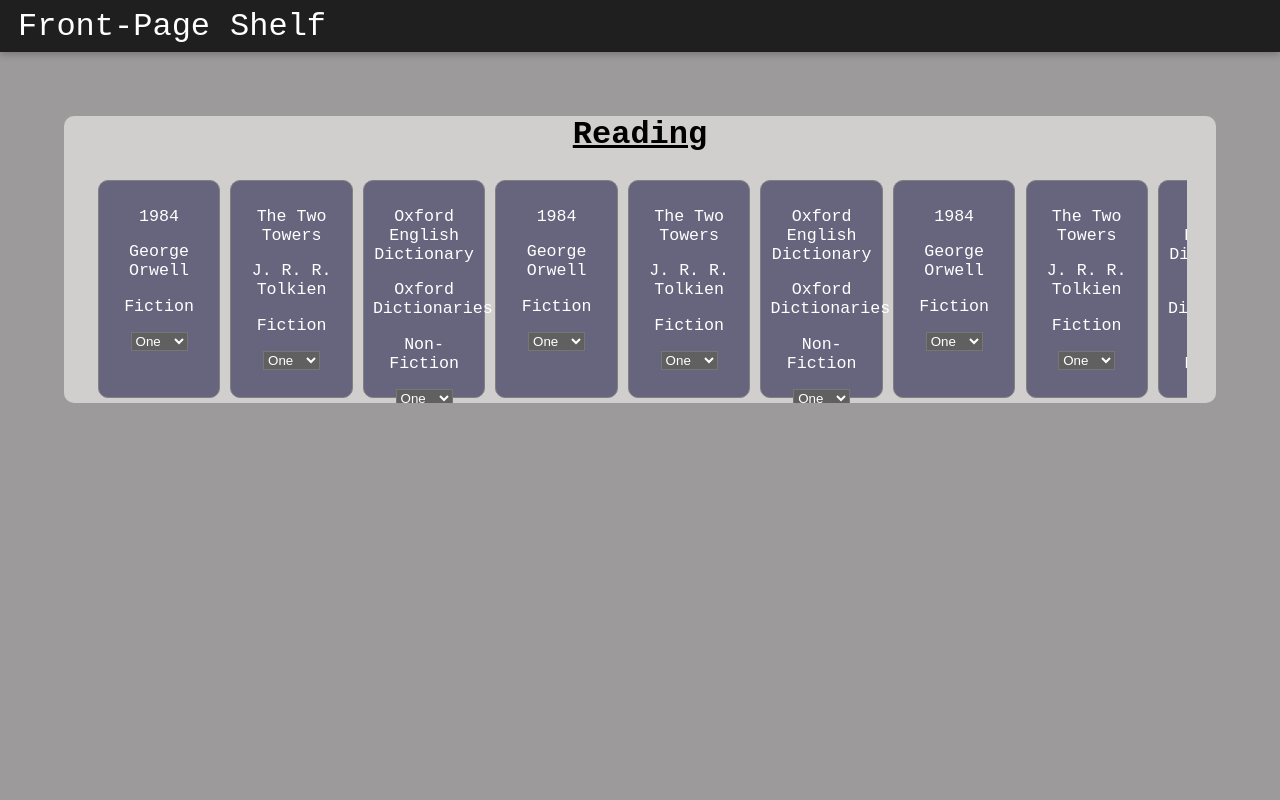
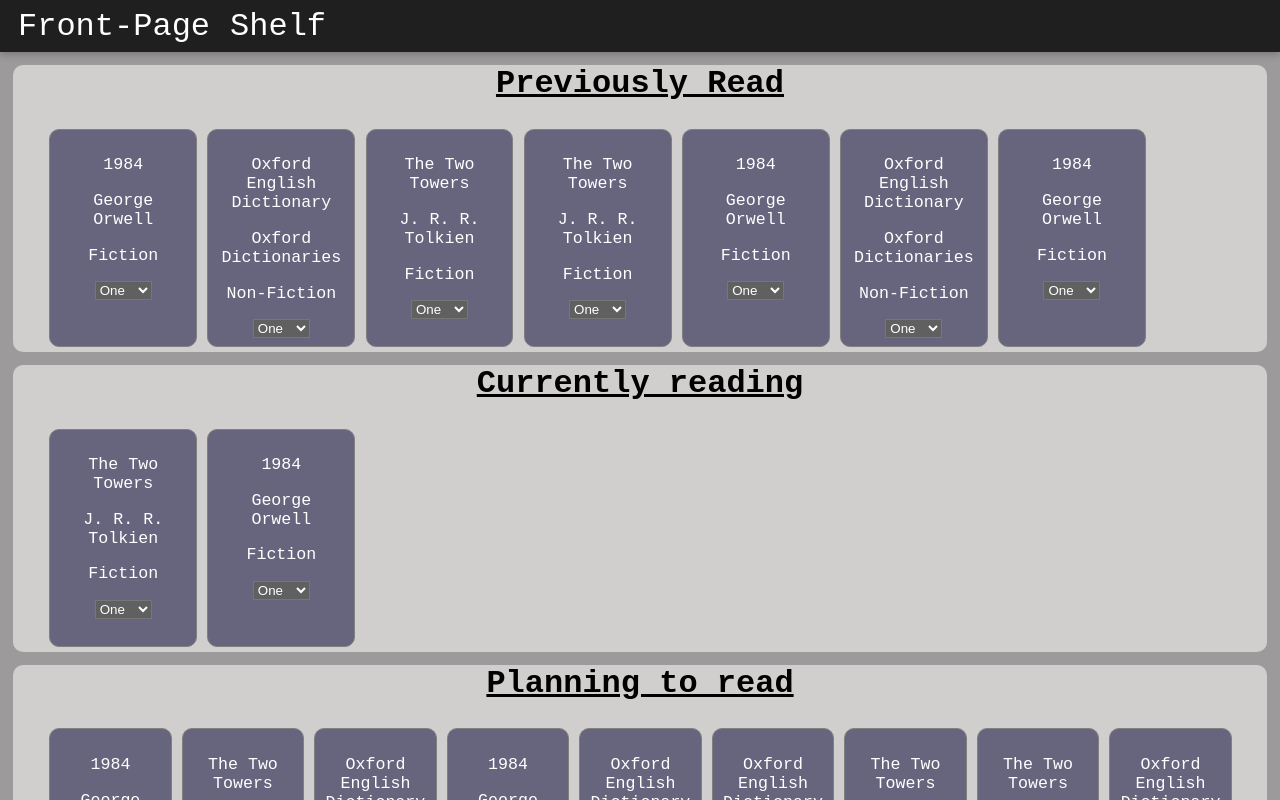
Before and after one commit to Papgooner/bookshelf_project, a React (Create React App) app in the folder bookshelf/: page /Shelf in a window 1280 px wide. Built offline with nearby package versions, Linux system fonts and the light colour scheme.

Commit message:
adds other shelves

```diff
--- a/bookshelf/package.json
+++ b/bookshelf/package.json
@@ -1,6 +1,6 @@
 {
   "name": "bookshelf",
-  "version": "0.2.3",
+  "version": "0.2.5",
   "private": true,
   "dependencies": {
     "@testing-library/jest-dom": "^5.16.5",
--- /dev/null
+++ b/bookshelf/src/components/AlreadyRead.js
@@ -0,0 +1,5 @@
+function AlreadyRead() {
+
+}
+
+export default AlreadyRead;
--- a/bookshelf/src/components/bookList.js
+++ b/bookshelf/src/components/bookList.js
@@ -1,33 +1,34 @@
 import { useEffect } from "react";
 
 function BookList(props) {
-    let listOfBooks = [];
-    let bookOne = {title: "1984", author: "George Orwell", genre: "Fiction", id: "0"};
-    let bookTwo = {title: "The Two Towers", author: "J. R. R. Tolkien", genre: "Fiction", id: "1"};
-    let bookThree = {title: "Oxford English Dictionary", author: "Oxford Dictionaries", genre: "Non-Fiction", id: "2"};
-    let bookFour = {title: "1984", author: "George Orwell", genre: "Fiction", id: "3"};
-    let bookFive = {title: "The Two Towers", author: "J. R. R. Tolkien", genre: "Fiction", id: "4"};
-    let bookSix = {title: "Oxford English Dictionary", author: "Oxford Dictionaries", genre: "Non-Fiction", id: "5"};
-    let bookSeven = {title: "1984", author: "George Orwell", genre: "Fiction", id: "6"};
-    let bookEight = {title: "The Two Towers", author: "J. R. R. Tolkien", genre: "Fiction", id: "7"};
-    let bookNine = {title: "Oxford English Dictionary", author: "Oxford Dictionaries", genre: "Non-Fiction", id: "8"};
-    let bookTen = {title: "1984", author: "George Orwell", genre: "Fiction", id: "9"};
-    let bookEleven = {title: "The Two Towers", author: "J. R. R. Tolkien", genre: "Fiction", id: "10"};
-    let bookTwelve = {title: "Oxford English Dictionary", author: "Oxford Dictionaries", genre: "Non-Fiction", id: "11"};
-    let bookThirteen = {title: "1984", author: "George Orwell", genre: "Fiction", id: "12"};
-    let bookFourteen = {title: "The Two Towers", author: "J. R. R. Tolkien", genre: "Fiction", id: "13"};
-    let bookFifthteen= {title: "Oxford English Dictionary", author: "Oxford Dictionaries", genre: "Non-Fiction", id: "14"};
-    let bookSixteen = {title: "1984", author: "George Orwell", genre: "Fiction", id: "15"};
-    let bookSeventeen = {title: "The Two Towers", author: "J. R. R. Tolkien", genre: "Fiction", id: "16"};
-    let bookEighteen = {title: "Oxford English Dictionary", author: "Oxford Dictionaries", genre: "Non-Fiction", id: "`7"};
-    listOfBooks.push(bookOne, bookTwo, bookThree, bookFour, bookFive, bookSix, bookSeven, bookEight, bookNine, bookTen, bookEleven, bookTwelve, bookThirteen, bookFourteen, bookFifthteen, bookSixteen, bookSeventeen, bookEighteen);
-    console.log(listOfBooks);
+  //  STATUS CODES:
+  //  1 = ALREADY READ
+  //  2 = CURENTLY READING
+  //  3 = PLAN TO READ
+  let listOfBooks = [
+    { title: "1984", author: "George Orwell", genre: "Fiction", id: "0", status: 1 },
+    { title: "The Two Towers", author: "J. R. R. Tolkien", genre: "Fiction", id: "1", status: 2 },
+    { title: "Oxford English Dictionary", author: "Oxford Dictionaries", genre: "Non-Fiction", id: "2", status: 1 },
+    { title: "1984", author: "George Orwell", genre: "Fiction", id: "3", status: 3 },
+    { title: "The Two Towers", author: "J. R. R. Tolkien", genre: "Fiction", id: "4", status: 3 },
+    { title: "Oxford English Dictionary", author: "Oxford Dictionaries", genre: "Non-Fiction", id: "5", status: 3 },
+    { title: "1984", author: "George Orwell", genre: "Fiction", id: "6", status: 3 },
+    { title: "The Two Towers", author: "J. R. R. Tolkien", genre: "Fiction", id: "7", status: 1 },
+    { title: "Oxford English Dictionary", author: "Oxford Dictionaries", genre: "Non-Fiction", id: "8", status: 3 },
+    { title: "1984", author: "George Orwell", genre: "Fiction", id: "9", status: 2 },
+    { title: "The Two Towers", author: "J. R. R. Tolkien", genre: "Fiction", id: "10", status: 1 },
+    { title: "Oxford English Dictionary", author: "Oxford Dictionaries", genre: "Non-Fiction", id: "11", status: 3 },
+    { title: "1984", author: "George Orwell", genre: "Fiction", id: "12", status: 1 },
+    { title: "The Two Towers", author: "J. R. R. Tolkien", genre: "Fiction", id: "13", status: 3, },
+    { title: "Oxford English Dictionary", author: "Oxford Dictionaries", genre: "Non-Fiction", id: "14", status: 1 },
+    { title: "1984", author: "George Orwell", genre: "Fiction", id: "15", status: 1 },
+    { title: "The Two Towers", author: "J. R. R. Tolkien", genre: "Fiction", id: "16", status: 3 },
+    { title: "Oxford English Dictionary", author: "Oxford Dictionaries", genre: "Non-Fiction", id: "`7", status: 3 },
+  ];
 
-    useEffect(() => {
-        console.log(listOfBooks);
-        props.sendData(listOfBooks);
-        // eslint-disable-next-line react-hooks/exhaustive-deps
-      }, []);
+  useEffect(() => {
+    props.sendData(listOfBooks);
+    // eslint-disable-next-line react-hooks/exhaustive-deps
+  }, []);
 }
-
 export default BookList;
--- /dev/null
+++ b/bookshelf/src/components/currentlyReading.js
@@ -0,0 +1,5 @@
+function CurrentlyReading() {
+
+}
+
+export default CurrentlyReading;
--- /dev/null
+++ b/bookshelf/src/components/planToRead.js
@@ -0,0 +1,5 @@
+function PlanToRead() {
+
+}
+
+export default PlanToRead;
--- a/bookshelf/src/pages/shelfPage/shelfPage.css
+++ b/bookshelf/src/pages/shelfPage/shelfPage.css
@@ -6,13 +6,9 @@
 }
 
 #contentDiv {
-    background-color: rgb(209, 206, 206);
-    border-radius: 10px;
     top: 0px;
     height: auto;
-    width: 90%;
-    margin-left: 5%;
-    margin-top: 5%;
+    margin-top: 1%;
 }
 
 #shelfPageDiv {
@@ -34,3 +30,9 @@
     width: 95%;
     margin-left: 2.5%;
 }
+
+.titleAndContent {
+    border-radius: 10px;
+    background-color: rgb(209, 206, 206);
+    margin: 1%;
+}
--- a/bookshelf/src/pages/shelfPage/shelfPage.js
+++ b/bookshelf/src/pages/shelfPage/shelfPage.js
@@ -5,25 +5,59 @@
 import NavBar from "../../components/navBar";
 
 function ShelfPage() {
-    const [data, setData] = useState([])
+    const [data1, setData1] = useState([])
+    const [data2, setData2] = useState([])
+    const [data3, setData3] = useState([])
+
     function collectData(recievedBooks) {
-        console.log(recievedBooks[0]);
-        setData(recievedBooks);
-        console.log(data);
+        console.log(recievedBooks);
+
+        var readBooks = recievedBooks.filter(function(a) {
+            return a.status === 1;
+        });
+
+        var currentBooks = recievedBooks.filter(function(b) {
+            return b.status === 2;
+        });
+
+        var plannedBooks = recievedBooks.filter(function(c) {
+            return c.status === 3;
+        });
+
+        setData1(readBooks);
+        setData2(currentBooks);
+        setData3(plannedBooks);
+        console.log(readBooks);
+        console.log(currentBooks);
+        console.log(plannedBooks);
     };
-    const showBooks = data?.map((pol) => <Book key={pol.id} title={pol.title} id={pol.id} author={pol.author} genre={pol.genre} />)
+    const showReadBooks = data1?.map((pol) => <Book key={pol.id} title={pol.title} id={pol.id} author={pol.author} genre={pol.genre} />)
+    const showCurrentBooks = data2?.map((pol) => <Book key={pol.id} title={pol.title} id={pol.id} author={pol.author} genre={pol.genre} />)
+    const showPlannedBooks = data3?.map((pol) => <Book key={pol.id} title={pol.title} id={pol.id} author={pol.author} genre={pol.genre} />)
     return (
         <div id="shelfPageDiv">
             <div id="navDiv">
                 <NavBar />
                 </div>
                 <div id="contentDiv">
-                    <div id="titleDiv">
-        <h1>Reading</h1>
+        <BookList sendData={collectData} />
+        <div className="titleAndContent" >
+            <h1>Previously Read</h1>
+        <div id="displayBooks">
+        <>{showReadBooks}</>
         </div>
-        <BookList sendData={collectData} />
+        </div>
+        </div>
+        <div className="titleAndContent" >
+            <h1>Currently reading</h1>
         <div id="displayBooks">
-        <>{showBooks}</>
+        <>{showCurrentBooks}</>
+        </div>
+        </div>
+        <div className="titleAndContent" >
+            <h1>Planning to read</h1>
+        <div id="displayBooks">
+        <>{showPlannedBooks}</>
         </div>
         </div>
         </div>
```
Also changed, not shown: 1 other file (tests, documents, lock files or other folders).
